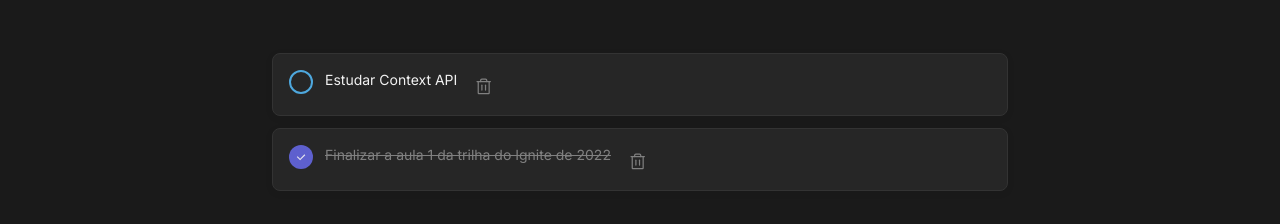
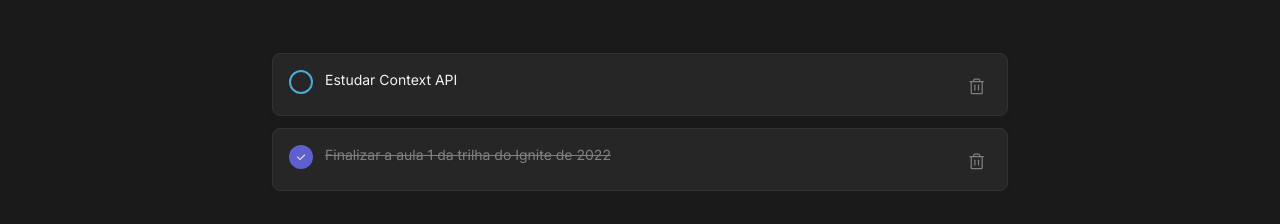
Before and after one commit to SouzaVitoria/ToDo-List, a React (Vite) app: page / in a window 1280 px wide. Shown: the part 527-751 px from the top of the page. Built offline with nearby package versions, Linux system fonts and the light colour scheme.

Commit message:
fix layout - added flex 1 in task message

```diff
--- a/src/components/Todos/Todo.module.css
+++ b/src/components/Todos/Todo.module.css
@@ -2,6 +2,10 @@
 .selectTodo {
   display: flex;
   gap: 0.75rem;
+}
+
+.selectTodo {
+  flex: 1;
 }
 
 .todo {
```
